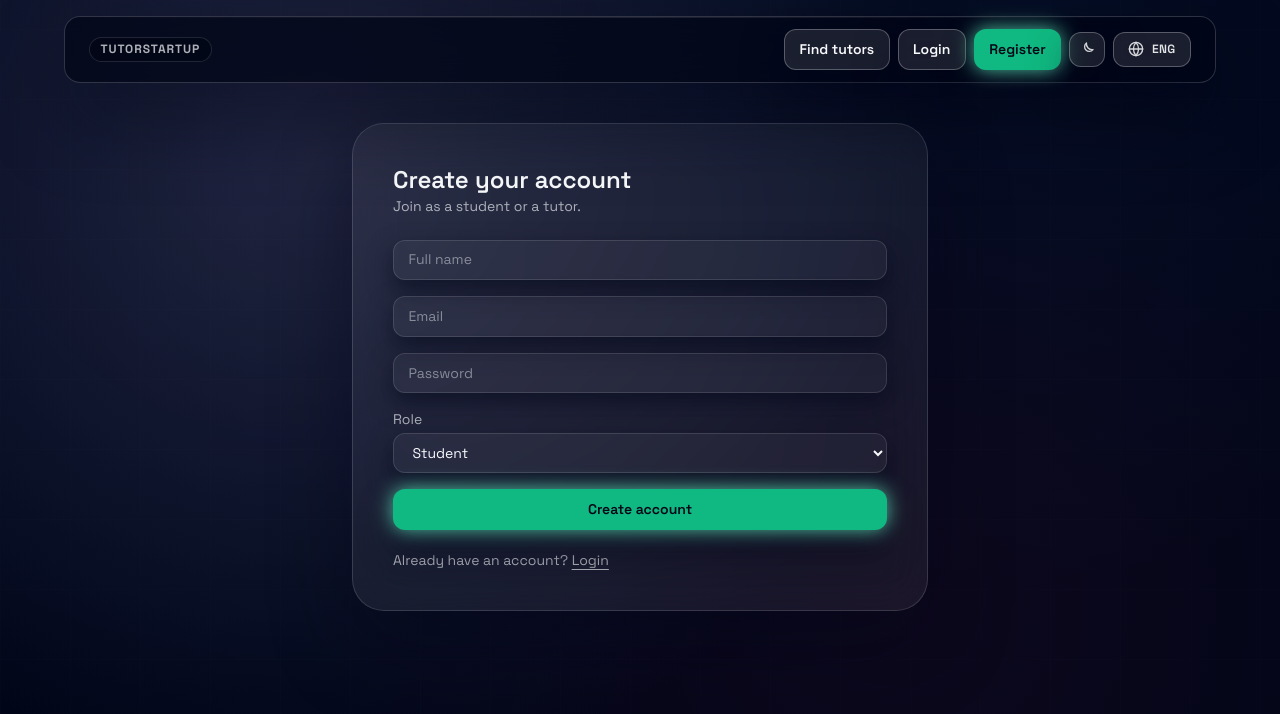
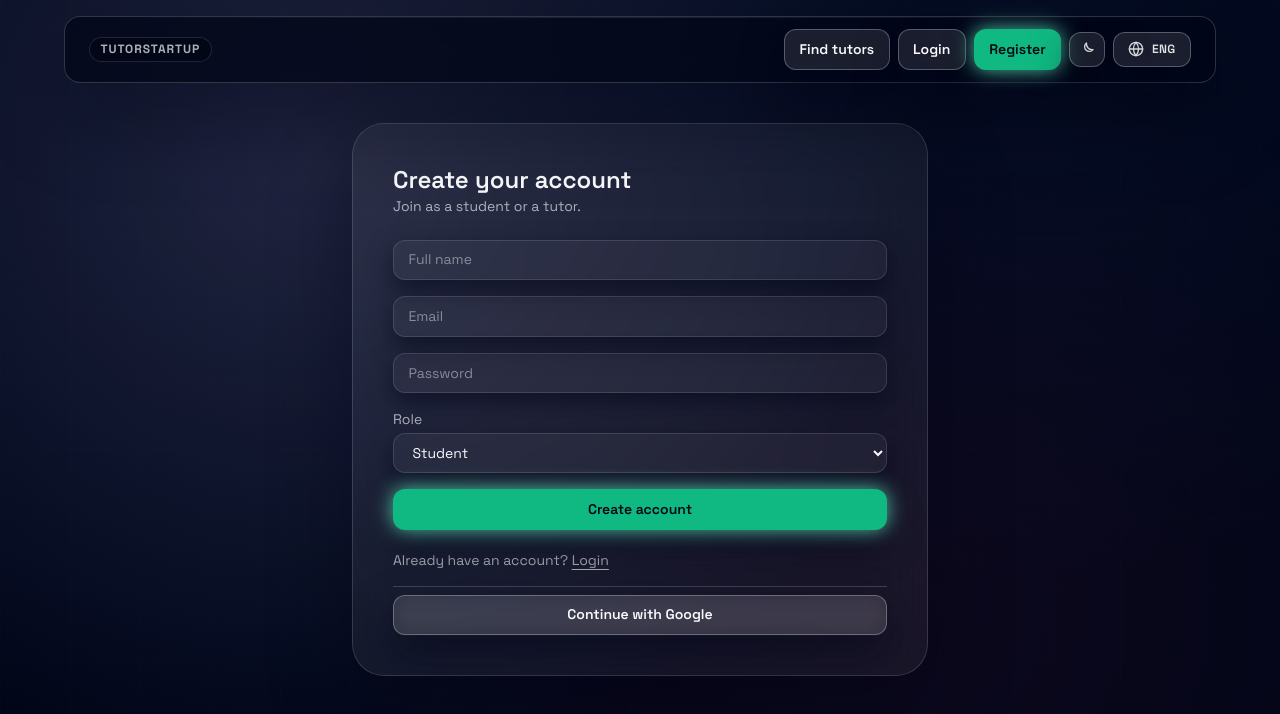
Before and after one commit to tise-genene/tutorstartup, a Next.js app in the folder apps/web/: page /auth/register in a window 1280 px wide. Shown: the top 714 px of the page. Built offline with nearby package versions, Linux system fonts and the light colour scheme; no server answers; a web font is replaced by a local one.

Commit message:
Add Google sign-in to signup and move button

```diff
--- a/apps/web/src/app/auth/login/page.tsx
+++ b/apps/web/src/app/auth/login/page.tsx
@@ -79,15 +79,6 @@ export default function LoginPage() {
         </div>
 
         <form onSubmit={onSubmit} className="space-y-4">
-          <a className="ui-btn ui-btn-block" href={getGoogleAuthUrl()}>
-            Continue with Google
-          </a>
-
-          <div
-            className="my-2 h-px w-full"
-            style={{ backgroundColor: "var(--divider)" }}
-          />
-
           <input
             className="ui-field"
             placeholder={t("auth.email")}
@@ -139,6 +130,15 @@ export default function LoginPage() {
               {t("auth.login.footer.link")}
             </Link>
           </p>
+
+          <div
+            className="my-2 h-px w-full"
+            style={{ backgroundColor: "var(--divider)" }}
+          />
+
+          <a className="ui-btn ui-btn-block" href={getGoogleAuthUrl()}>
+            Continue with Google
+          </a>
         </form>
       </div>
     </PageShell>
--- a/apps/web/src/app/auth/register/page.tsx
+++ b/apps/web/src/app/auth/register/page.tsx
@@ -6,6 +6,7 @@ import { useEffect, useState, type FormEvent } from "react";
 import { PageShell } from "../../_components/PageShell";
 import type { UserRole } from "../../../lib/types";
 import { useAuth, useI18n } from "../../providers";
+import { getGoogleAuthUrl } from "../../../lib/api";
 
 export default function RegisterPage() {
   const router = useRouter();
@@ -137,6 +138,15 @@ export default function RegisterPage() {
               {t("auth.register.footer.link")}
             </Link>
           </p>
+
+          <div
+            className="my-2 h-px w-full"
+            style={{ backgroundColor: "var(--divider)" }}
+          />
+
+          <a className="ui-btn ui-btn-block" href={getGoogleAuthUrl()}>
+            Continue with Google
+          </a>
         </form>
       </div>
     </PageShell>
```
